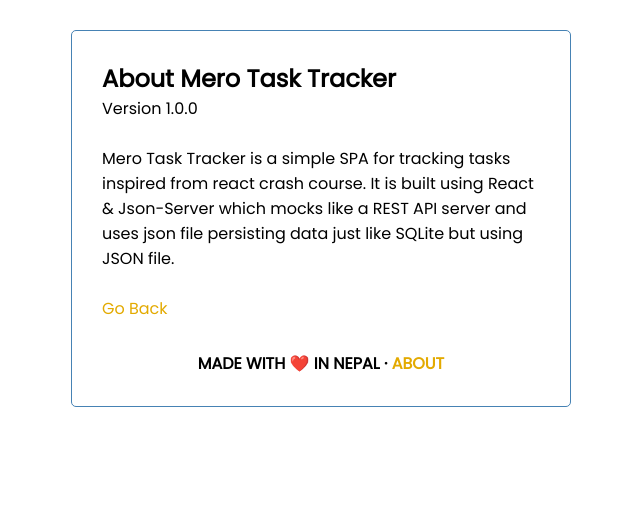
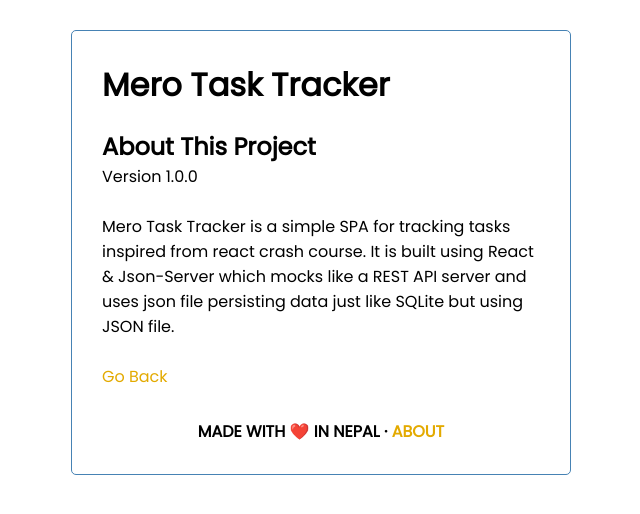
Before and after one commit to sidbelbase/merotask, a React (Create React App) app: page /about in a window 1280 px wide. Shown: the top 514 px of the page, without its empty margins (319-959 px from the left). Built offline with nearby package versions, Linux system fonts and the light colour scheme; data requests are answered from the project's data file.

Commit message:
fix: check if the path is homepage and hide button

```diff
--- a/src/App.js
+++ b/src/App.js
@@ -69,10 +69,10 @@
   return (
     <Router>
       <div className="container">
+        <Header title="Mero Task Tracker" onAdd={() => setShowAddTask(!showAddTask)} showAddButton={showAddTask} />
         <Routes>
           <Route path="/" element={
             <>
-            <Header title="Mero Task Tracker" onAdd={() => setShowAddTask(!showAddTask)} showAddButton={showAddTask} />
               {showAddTask && <AddTask onAdd={addTask} />}
               <Tasks tasks={tasks} onDelete={deleteTask} onToggle={toggleReminder} />
             </>
--- a/src/components/About.js
+++ b/src/components/About.js
@@ -2,7 +2,7 @@
 
     return (
         <>
-            <h2>About Mero Task Tracker</h2>
+            <h2>About This Project</h2>
             <p>Version 1.0.0</p>
             <br />
             <p>
--- a/src/components/Header.js
+++ b/src/components/Header.js
@@ -1,12 +1,19 @@
 import PropTypes from "prop-types";
 import Button from "./Button";
+import { useLocation } from "react-router-dom";
 
 const Header = ({ title, onAdd, showAddButton }) => {
+
+    const location = useLocation();
 
     return (
         <header className="header">
             <h1>{title}</h1>
-            <Button color={showAddButton ? 'brown' : 'green'} text={showAddButton ? "Close" : "Add Task"} onClick={onAdd} />
+            {
+                location.pathname === "/" && (
+                    <Button color={showAddButton ? 'brown' : 'green'} text={showAddButton ? "Close" : "Add Task"} onClick={onAdd} />
+                )
+            }
         </header>
     )
 }
```
